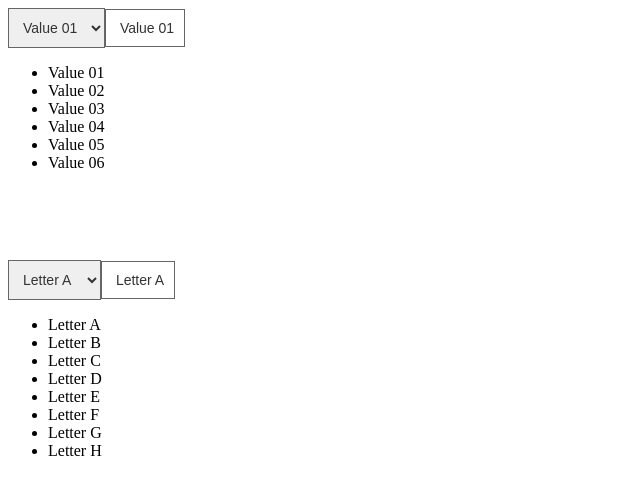
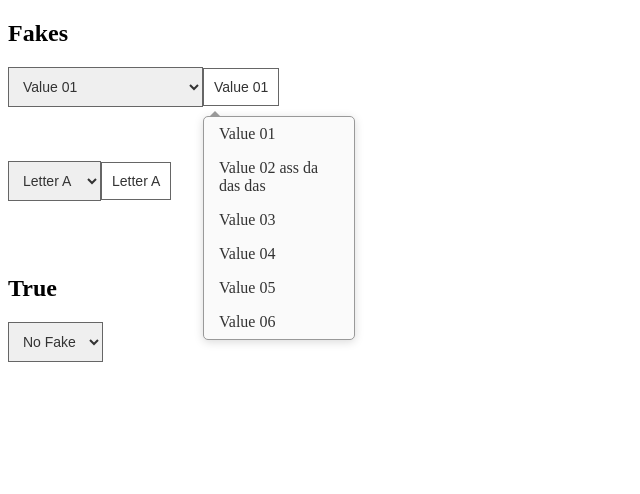
Before and after one commit to kiliano/rly-simple-fake-select, a plain HTML site: page index.html in a window 1280 px wide. Both pictures are taken after a click on the link "Value 01". Shown: the whole page, without its empty margins (0-640 px from the left). Drawn offline with Linux system fonts and the light colour scheme.

Commit message:
js and css tests

```diff
--- a/assets/scss/rly-simple-fake-select.min.scss
+++ b/assets/scss/rly-simple-fake-select.min.scss
@@ -1,33 +1,124 @@
+// Variables
+$mobileBreak: 991px;
+
 
 
 // Prefix
-.rly-simple- {
+.rly-simple {
 
-	// Both
-	&select, &fake-select {
+	// Box of Elements
+
+
+	// True Select and Fake Select
+	&-select, &-select-css, &-fake-select > a {
 		color: #333;
 		font-family: sans-serif;
 		text-decoration: none;
 		font-size: 14px;
 		border: 1px solid #666;
 		padding: 10px;
-
 	}
 
 	// Only true Select
-	&select {
+	&-select, &-select-css {
 
 	}
 
 	// Only fake Select
-	&fake-select {
+	&-fake-select {
+		position: relative;
+		display: inline-block;
+
+		> a {
+
+		}
 
 	}
 
 	// Fake Options
-	&fake-options {
+	&-fake-options {
+
+
+
+		display: none;
+
+		margin: 20px 0 0 0;
+		padding: 0;
+		list-style: none;
+		background-color: #fafafa;
+		border: 1px solid #999;
+		-webkit-border-radius: 5px;
+		-moz-border-radius: 5px;
+		border-radius: 5px;
+
+		-webkit-box-shadow: 0 2px 10px rgba(0,0,0,0.15);
+		-moz-box-shadow: 0 2px 10px rgba(0,0,0,0.15);
+		-ms-box-shadow: 0 2px 10px rgba(0,0,0,0.15);
+		-o-box-shadow: 0 2px 10px rgba(0,0,0,0.15);
+		box-shadow: 0 2px 10px rgba(0,0,0,0.15);
+
+		left: 0;
+        position: absolute;
+        min-width: 150px;
+
+        z-index: 200;
+
+        &:before {
+            width: 0;
+            height: 0;
+            border-left: 6px solid transparent;
+            border-right: 6px solid transparent;
+
+            border-bottom: 6px solid #999;
+            position: absolute;
+            content: " ";
+            left: 5px;
+            top: -6px;
+        }
+
+		>li {
+			> a {
+				padding: 8px 15px;
+				display: block;
+				text-decoration: none;
+				color: #333;
+
+				&:hover, &:focus {
+					background-color: rgba(0,0,0,0.1);
+
+				}
+			}
+		}
 
 	}
 
 
+
+
+
+	// #### Change fake only on desktop ####
+		// Show True only on mobile
+		&-select {
+			@media (min-width: $mobileBreak) {
+				// display: none;
+			}
+
+			@media (max-width: $mobileBreak) {
+				display: inline-block;
+			}
+		}
+
+		// Show fake only on Desktop
+		&-fake-select {
+			@media (min-width: $mobileBreak) {
+				display: inline-block;
+			}
+
+			@media (max-width: $mobileBreak) {
+				display: none;
+			}
+		}
+
+
+
 }
--- a/assets/src/rly-simple-fake-select.js
+++ b/assets/src/rly-simple-fake-select.js
@@ -1,15 +1,19 @@
 $(function(){
 
 	// Define CSS Prefix
-	var rlySimplePrefix = "rly-simple-";
+	var rlySimplePrefix = "rly-simple";
 
-	$("."+rlySimplePrefix+"select").each(function(){
-		var rlySimpleContent = $(this).html().replace(/option/g,"li");
+	$("."+rlySimplePrefix+"-select").each(function(){
+		var rlySimpleContent = $(this).html().replace(/<option/g,"<li><a href='javascript:void(0)'");
+		var rlySimpleContent = rlySimpleContent.replace(/option>/g,"a></li>");
 		var rlySimpleFirstOption = $(this).find("option:first-child").text();
 
-		$(this).after("<a href='javascript:void(0)' class='"+rlySimplePrefix+"fake-select'>"+rlySimpleFirstOption+"</a><ul class='"+rlySimplePrefix+"fake-options'>"+rlySimpleContent+"</ul>");
+		$(this).after("<span class='"+rlySimplePrefix+"-fake-select'><a href='javascript:void(0)'>"+rlySimpleFirstOption+"</a><ul class='"+rlySimplePrefix+"-fake-options'>"+rlySimpleContent+"</ul></span>");
+	});
 
 
+	$("."+rlySimplePrefix+"-fake-select > a").click(function(){
+		$(this).next(".rly-simple-fake-options").slideToggle();
 	});
 
 
--- a/index.html
+++ b/index.html
@@ -20,13 +20,18 @@
 </head>
 <body>
 
+
+	<h2>
+		Fakes
+	</h2>
+
 	<select name="" id="" class="rly-simple-select">
 		<option value="1">
 			Value 01
 		</option>
 
 		<option value="2">
-			Value 02
+			Value 02 ass da das das
 		</option>
 
 		<option value="3">
@@ -86,5 +91,48 @@
 
 	</select>
 
+
+	<br><br><br><br>
+
+	<h2>
+		True
+	</h2>
+
+
+	<select name="" id="" class="rly-simple-select-css">
+		<option value="A">
+			No Fake
+		</option>
+
+		<option value="B">
+			Letter B
+		</option>
+
+		<option value="C">
+			Letter C
+		</option>
+
+		<option value="D">
+			Letter D
+		</option>
+
+		<option value="E">
+			Letter E
+		</option>
+
+		<option value="F">
+			Letter F
+		</option>
+
+		<option value="G">
+			Letter G
+		</option>
+
+		<option value="H">
+			Letter H
+		</option>
+
+	</select>
+
 </body>
 </html>
```
Also changed, not shown: assets/src/rly-simple-fake-select.min.css.
